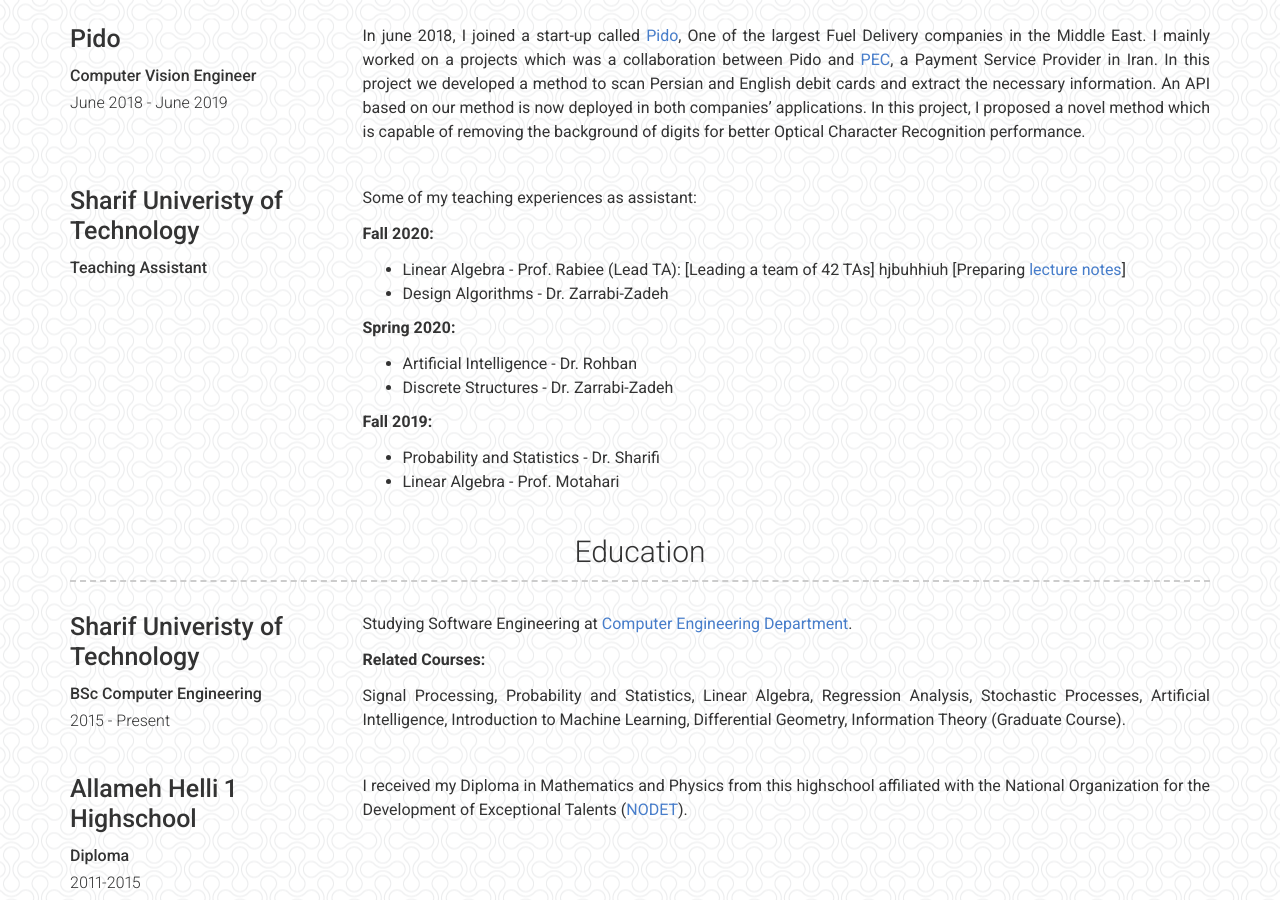
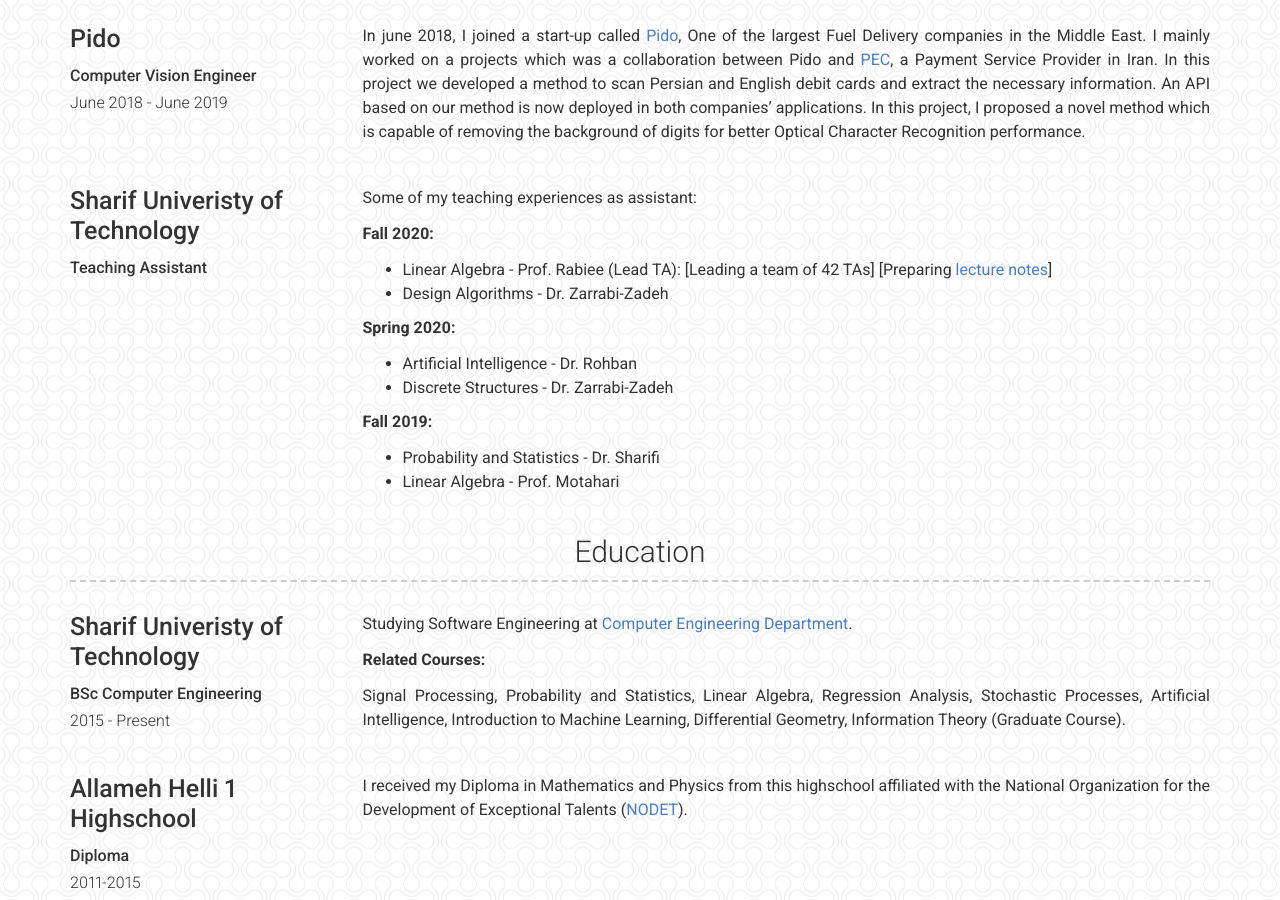
Before and after one commit to sfch1999/sfch1999.github.io, a Jekyll site: the page built from index.md, in a window 1280 px wide and 900 px high, scrolled down 2433 px. Built offline with Jekyll 4.4.1, drawn with Linux system fonts in a browser that asks for light colours; a style sheet for code colours, icons or effects is not loaded.

Commit message:
about me

```diff
--- a/_data/experience.yml
+++ b/_data/experience.yml
@@ -66,8 +66,8 @@
 
     **Fall 2020:**
     + Linear Algebra - Prof. Rabiee (Lead TA):
-        [Leading a team of 42 TAs]     hjbuhhiuh
-        [Preparing [lecture notes](http://ce.sharif.edu/courses/99-00/1/ce425-1/index.php?section=resources&file=resources&cmd=changeDir&id=Lectures)]
+        [Leading a team of 42 TAs]
+        [Preparing [lecture notes](http://ce.sharif.edu/courses/99-00/1/ce425-1/index.php/section/resources/file/resources)]
     + Design Algorithms - Dr. Zarrabi-Zadeh
 
     **Spring 2020:**
```
